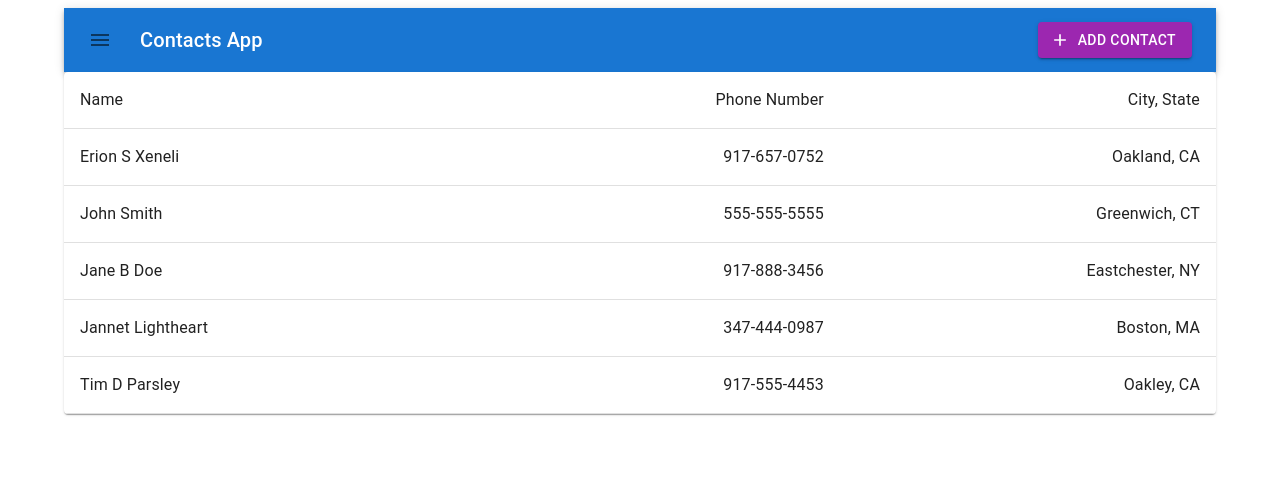
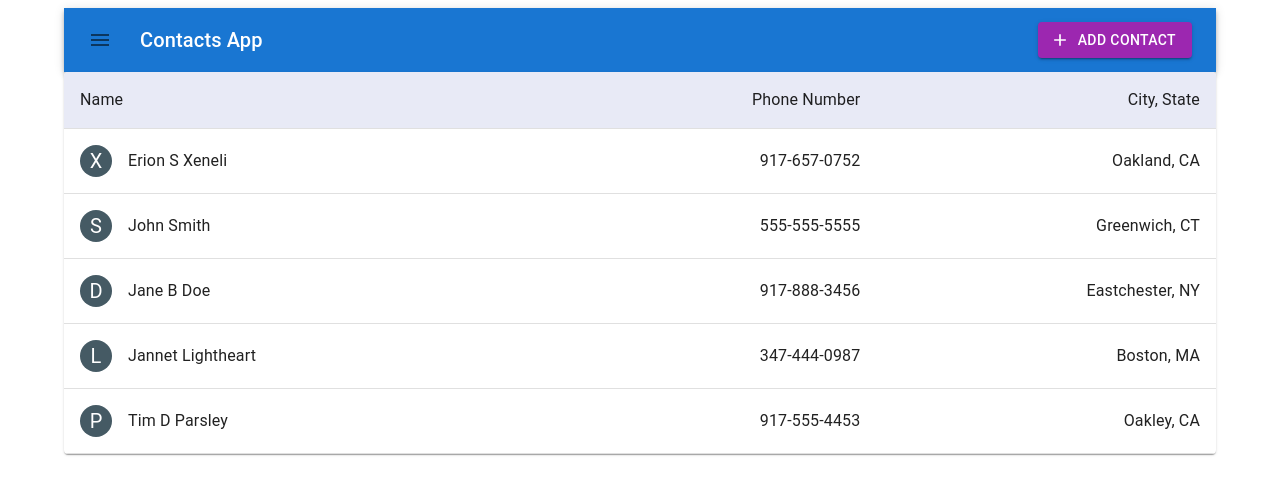
Before and after one commit to Erion-X/contacts-app, a React (Create React App) app: page / in a window 1280 px wide. Shown: the top 494 px of the page. Built offline with nearby package versions, Linux system fonts and the light colour scheme.

Commit message:
Aesthetic improvements to contacts table

```diff
--- a/src/ContactsTable.js
+++ b/src/ContactsTable.js
@@ -7,13 +7,14 @@ import TableRow from '@mui/material/TableRow';
 import Paper from '@mui/material/Paper';
 import ButtonBase from '@mui/material/ButtonBase';
 import Typography from '@mui/material/Typography';
+import Avatar from '@mui/material/Avatar';
 
 export default function ContactsTable(contactsList, editContact) {
   return (
     <div>
       <TableContainer component={Paper}>
-        <Table sx={{ minWidth: 400 }}>
-          <TableHead color="gray">
+        <Table sx={{ minWidth: 450 }}>
+          <TableHead bgColor="#E8EAF6">
             <TableRow>
               <TableCell>
                 <Typography variant="body1">Name</Typography>
@@ -31,9 +32,20 @@ export default function ContactsTable(contactsList, editContact) {
               <TableRow key={idx}>
                 <TableCell>
                   <ButtonBase onClick={() => editContact(contact)}>
+                    <Avatar
+                      sx={{
+                        bgcolor: '#455A64',
+                        width: 32,
+                        height: 32,
+                        marginRight: 2,
+                      }}
+                    >
+                      {`${contact.lastName.charAt(0)}`}
+                    </Avatar>
+
                     <Typography variant="body1">
-                      {contact.firstName} {contact.middleName}{' '}
-                      {contact.lastName}
+                      {`    ${contact.firstName} ${contact.middleName}
+                      ${contact.lastName}`}
                     </Typography>
                   </ButtonBase>
                 </TableCell>
--- a/src/Form.js
+++ b/src/Form.js
@@ -11,13 +11,7 @@ import { Button } from '@mui/material';
 import Divider from '@mui/material/Divider';
 import Typography from '@mui/material/Typography';
 import Grid from '@mui/material/Grid';
-import List from '@mui/material/List';
 import Stack from '@mui/material/Stack';
-import MapIcon from '@mui/icons-material/Map';
-import Card from '@mui/material/Card';
-import Paper from '@mui/material/Paper';
-import ListItem from '@mui/material/ListItem';
-import { styled } from '@mui/material/styles';
 
 export default function Form(
   selectedContact,
```
